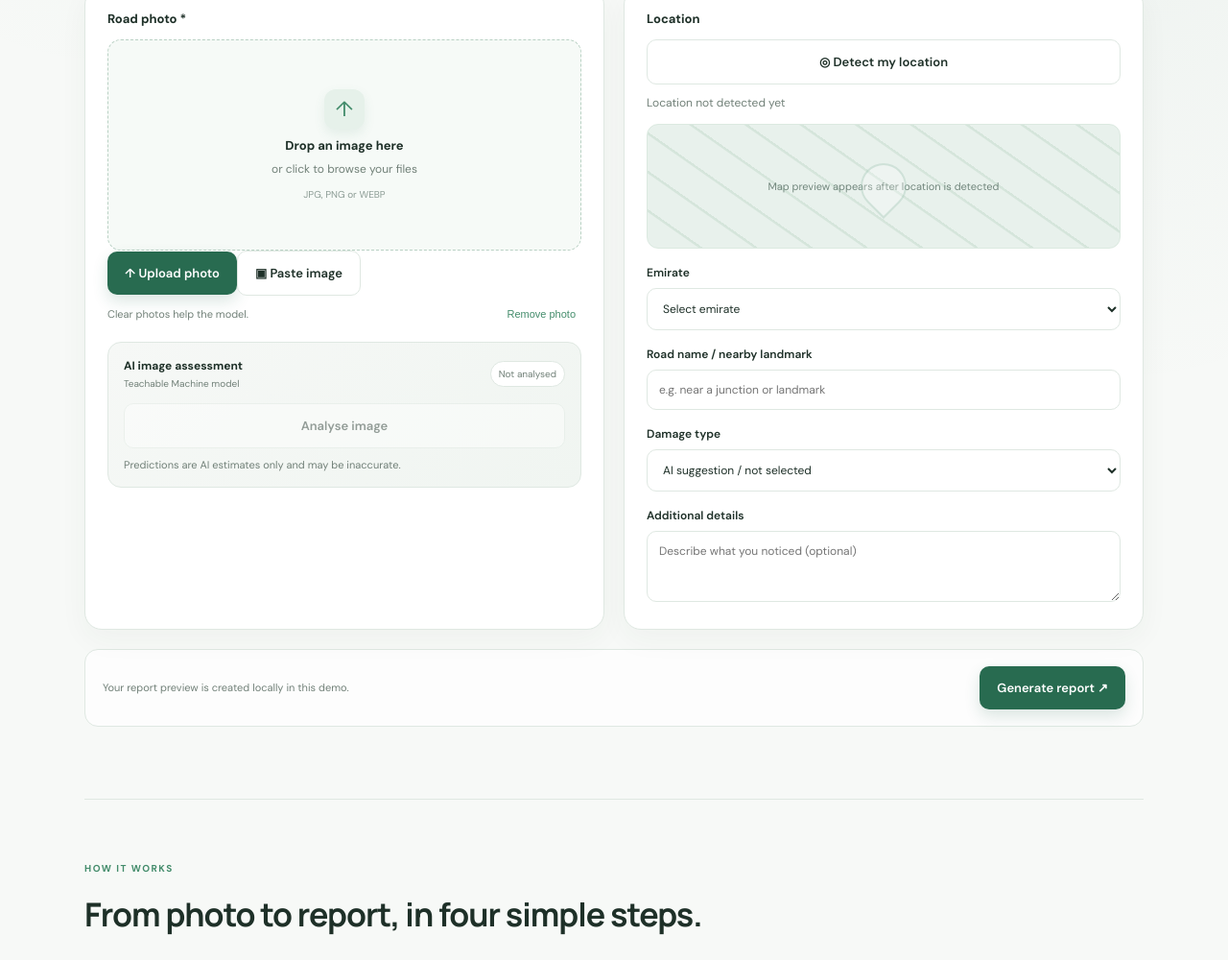
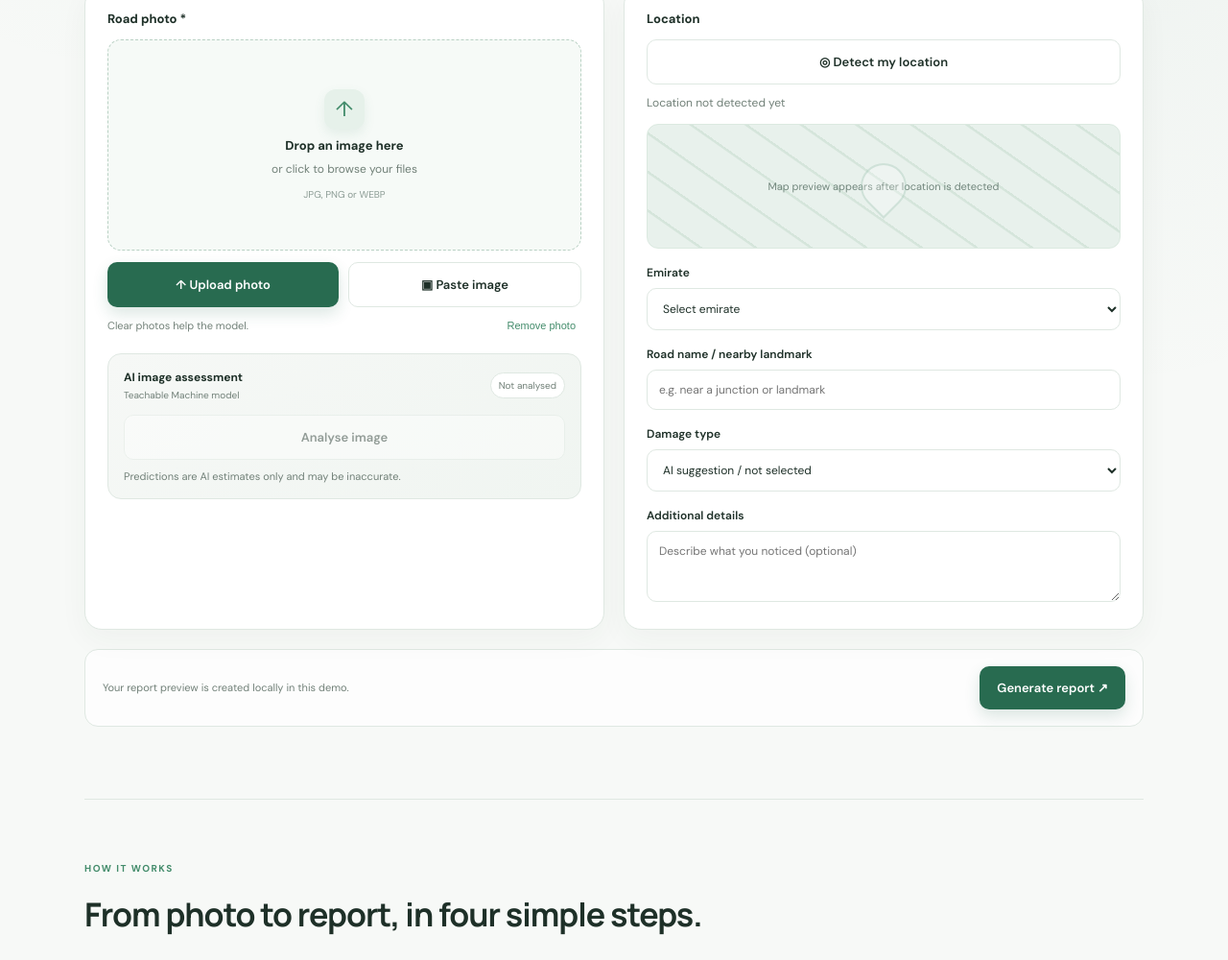
Before and after one commit to muhammadAhmad1912/AI_PROJECT, a plain HTML site: page RoadWatch_UAE/index.html in a window 1280 px wide. Shown: the part 975-1975 px from the top of the page at 96% size. Drawn offline with Linux system fonts and the light colour scheme; a script that the page names is missing.

Commit message:
Style photo upload and paste controls

```diff
--- a/RoadWatch_UAE/style.css
+++ b/RoadWatch_UAE/style.css
@@ -64,3 +64,8 @@ body{
 footer{margin-top:10px}
 @media(max-width:800px){.hero-art{height:300px}.stats div{padding:4px 0}}
 @media(prefers-reduced-motion:reduce){*,*:before,*:after{scroll-behavior:auto!important;transition:none!important}}
+
+.photo-actions{display:flex;gap:10px;margin-top:12px}
+.photo-actions button{flex:1}
+.dropzone:focus-visible{outline:3px solid rgba(67,140,107,.25);outline-offset:3px}
+@media(max-width:420px){.photo-actions{flex-direction:column}}
```
